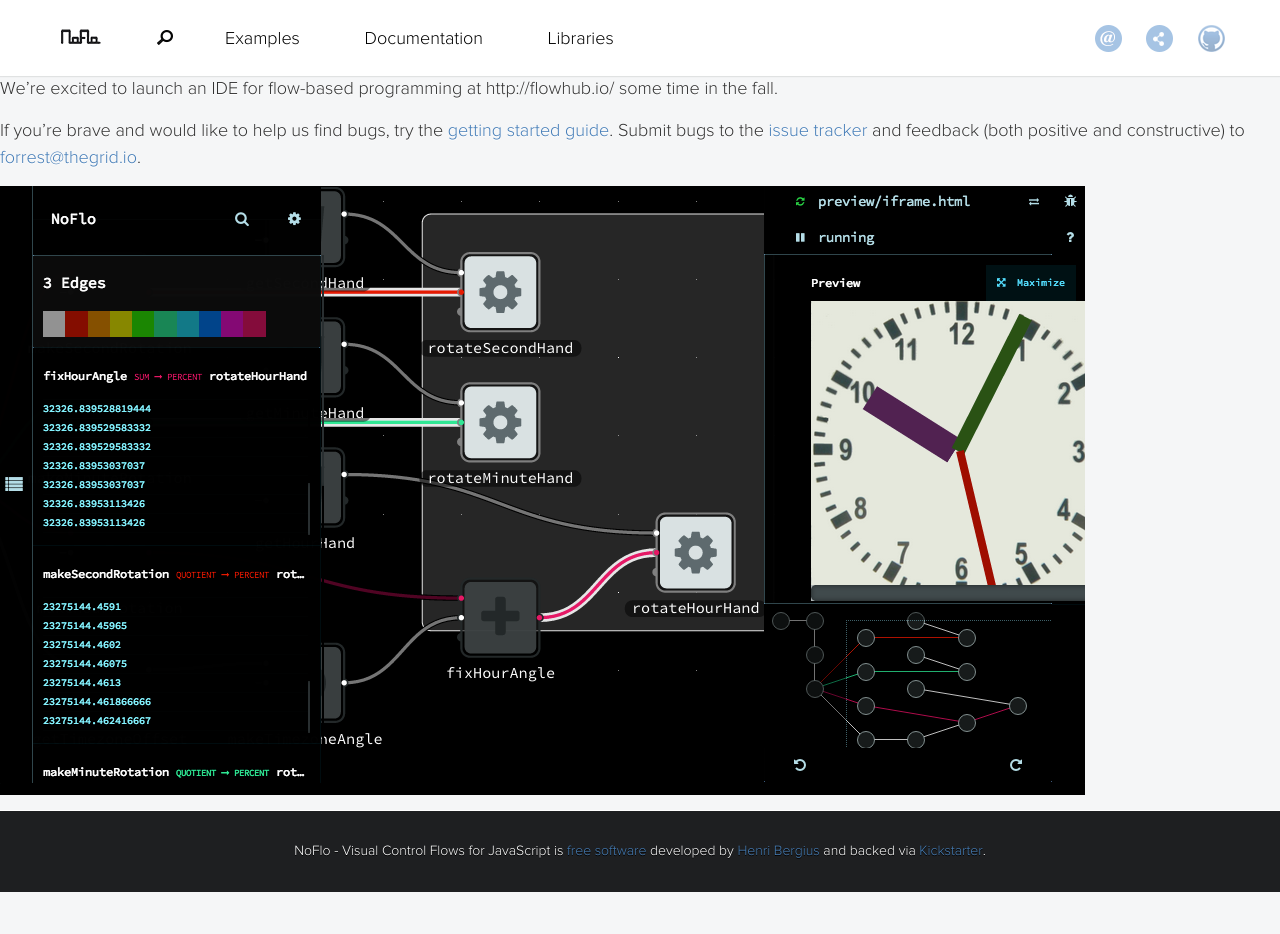
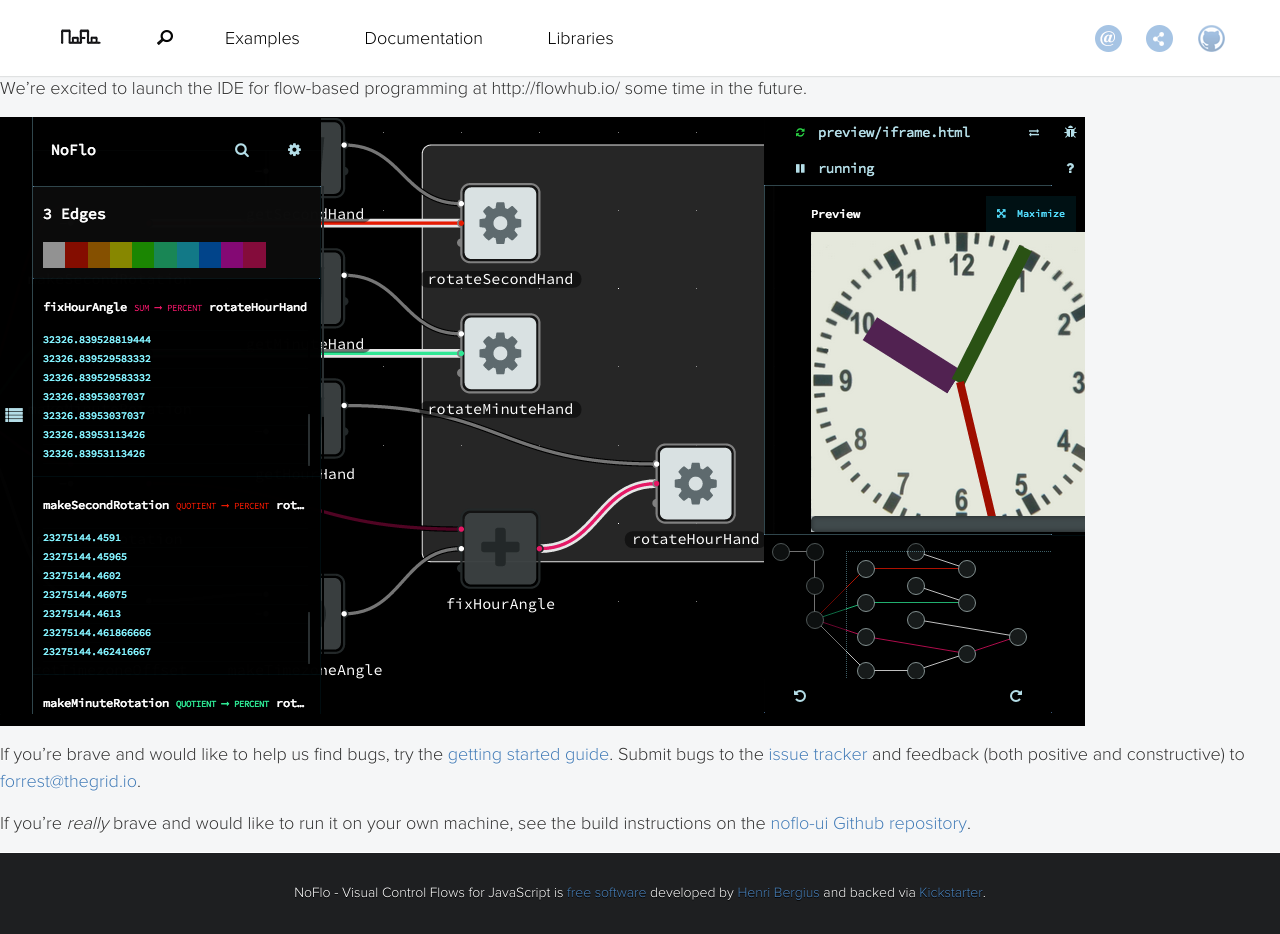
Before and after one commit to noflo/noflo.github.io, a Jekyll site: the page built from noflo-ui/index.md, in a window 1280 px wide and 934 px high. Built offline with Jekyll 4.4.1, drawn with Linux system fonts in a browser that asks for light colours; nearby versions of some CDN libraries; Markdown is read by kramdown in place of the engine named in the settings.

Commit message:
github link

```diff
--- a/noflo-ui/index.md
+++ b/noflo-ui/index.md
@@ -3,8 +3,10 @@ layout: default
 title: NoFlo UI Alpha testing
 ---
 
-We're excited to launch an IDE for flow-based programming at http://flowhub.io/ some time in the fall.
+We're excited to launch the IDE for flow-based programming at http://flowhub.io/ some time in the future.
+
+![screen shot of Flowhub IDE 2014-04-03](ScreenShot-2014-04-03.png)
 
 If you're brave and would like to help us find bugs, try the [getting started guide](http://flowhub.io/documentation/getting-started-browser/). Submit bugs to the [issue tracker](https://github.com/noflo/noflo-ui/issues) and feedback (both positive and constructive) to [forrest@thegrid.io](mailto:forrest@thegrid.io?subject=flowhub-ide).
 
-![screen shot of Flowhub IDE 2014-04-03](ScreenShot-2014-04-03.png)
+If you're *really* brave and would like to run it on your own machine, see the build instructions on the [noflo-ui Github repository](https://github.com/noflo/noflo-ui).
```
